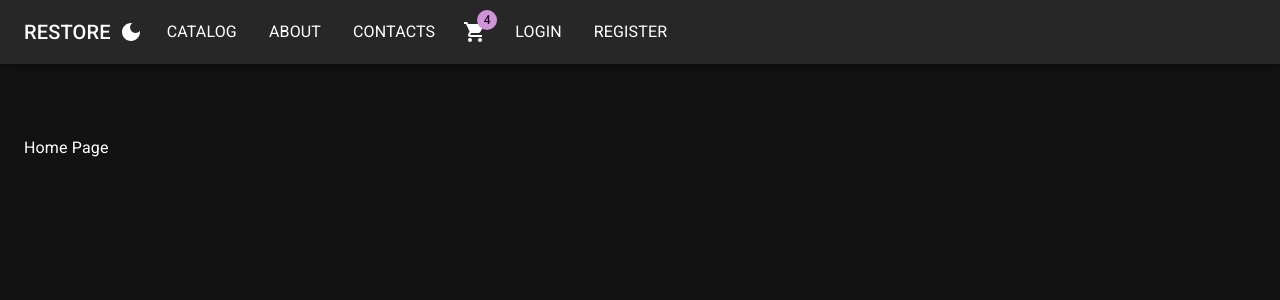
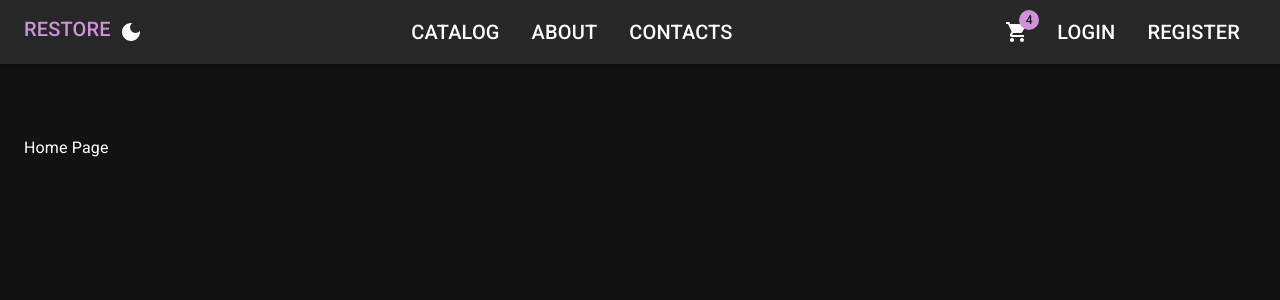
Before and after one commit to Dimisz/restore, a React (Vite) app in the folder client/: page / in a window 1280 px wide. Shown: the top 300 px of the page. Built offline with nearby package versions, Linux system fonts and the light colour scheme.

Commit message:
Style the navbar (for desktop)

```diff
--- a/client/src/app/layout/NavBar.tsx
+++ b/client/src/app/layout/NavBar.tsx
@@ -1,5 +1,5 @@
 import { DarkMode, LightMode, ShoppingCart } from "@mui/icons-material";
-import { AppBar, Badge, IconButton, List, ListItem, Toolbar, Typography } from "@mui/material";
+import { AppBar, Badge, Box, IconButton, List, ListItem, Toolbar, Typography } from "@mui/material";
 import { NavLink } from "react-router-dom";
 
 const midLinks = [
@@ -13,6 +13,18 @@ const rightLinks = [
   {title: "register", path: "/register"},
 ];
 
+const navStyles = {
+  color: 'inherit',
+  typography: 'h6',
+  textDecoration: 'none',
+  '&:hover': {
+    color: 'grey.500'
+  },
+  '&.active': {
+    color: 'secondary.main'
+  }
+};
+
 type NavBarProps = {
   darkMode: boolean;
   toggleTheme: () => void;
@@ -20,22 +32,28 @@ type NavBarProps = {
 export default function NavBar({darkMode, toggleTheme}: NavBarProps){
   return(
     <AppBar position="fixed">
-      <Toolbar>
-        <Typography variant="h6">RESTORE</Typography>
+      <Toolbar sx={{
+          display: 'flex',
+          justifyContent: 'space-between',
+          alignItems: 'center'
+        }}>
+        <Box>
+          <Typography component={NavLink} sx={navStyles} to="/" variant="h6">RESTORE</Typography>
           <IconButton onClick={toggleTheme}>
             {darkMode ? <DarkMode /> : <LightMode sx={{color: "yellow"}}/>}
           </IconButton>
+        </Box>
         <List sx={{display: 'flex'}}>
           {midLinks.map(({title, path}) => (
             <ListItem
               component={NavLink}
               to={path}
               key={path}
-              sx={{color: 'inherit', tyography: 'h6'}}
+              sx={navStyles}
             >{title.toUpperCase()}</ListItem>
           ))}
         </List>
-
+        <Box sx={{display: 'flex', alignItems: 'center'}}>
           <IconButton size="large" sx={{color: 'inherit'}}>
             <Badge badgeContent='4' color='secondary'>
               <ShoppingCart />
@@ -47,10 +65,11 @@ export default function NavBar({darkMode, toggleTheme}: NavBarProps){
                 component={NavLink}
                 to={path}
                 key={path}
-              sx={{color: 'inherit', tyography: 'h6'}}
+                sx={navStyles}
               >{title.toUpperCase()}</ListItem>
             ))}
           </List>
+        </Box>
       </Toolbar>
     </AppBar>
   )
```
Lines whose indentation alone changed are shown as unchanged.
